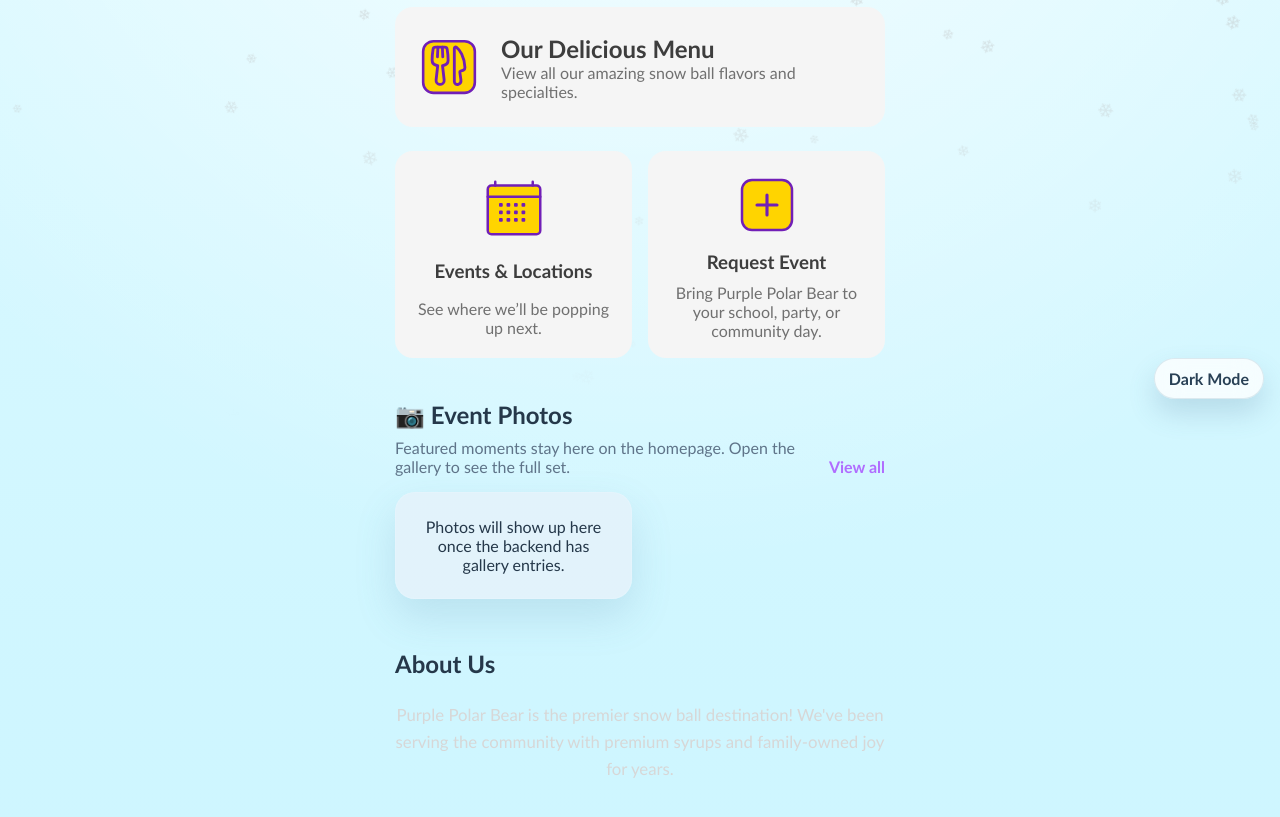
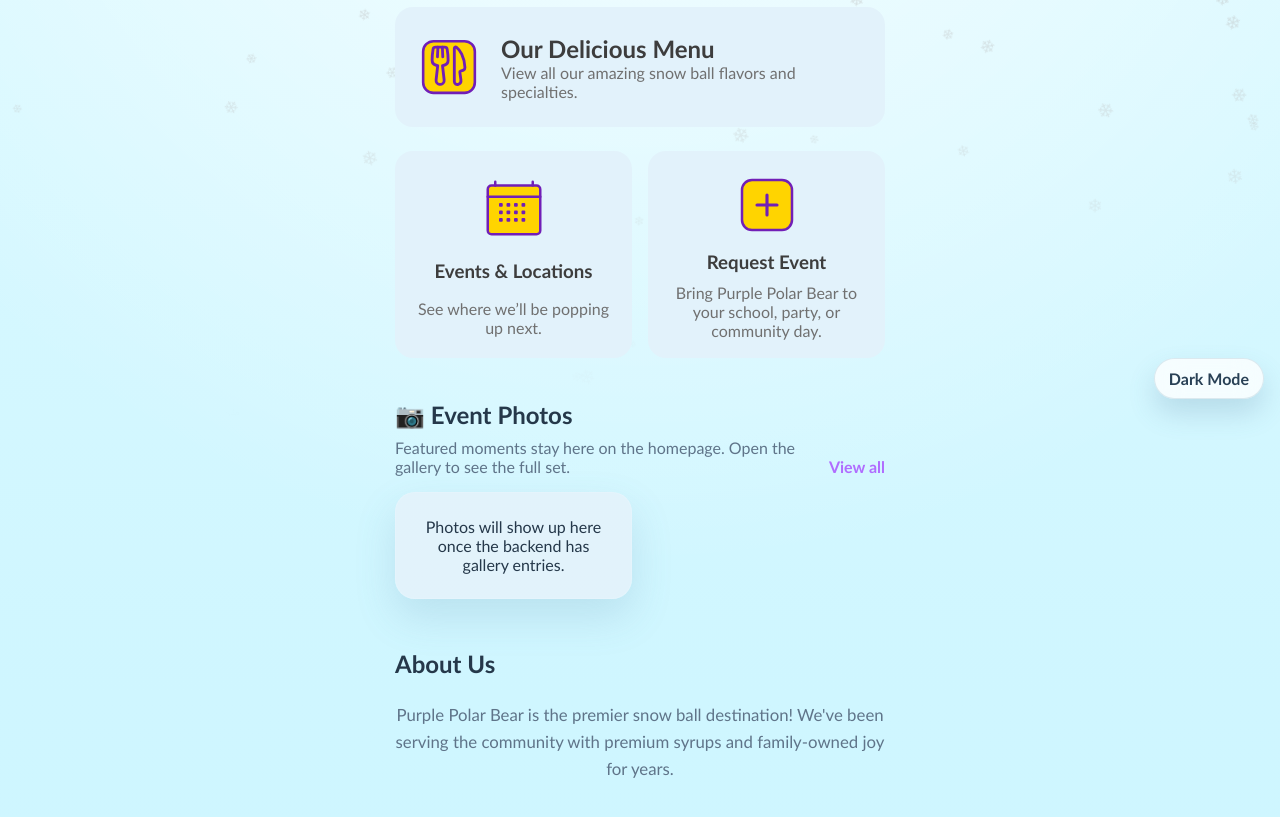
Before and after one commit to Bhauer2011/purple-polar-bear-v2, a website with bundled scripts: page index.html in a window 1280 px wide. Shown: the part 383-1200 px from the top of the page. Built offline with nearby package versions, Linux system fonts and the light colour scheme; files whose address does not match are found by name.

Commit message:
Tune light mode cards and About Us text color

```diff
--- a/styles.css
+++ b/styles.css
@@ -519,6 +519,10 @@
   border-radius: 18px;
 }
 
+body.theme-light .nav-card {
+  background: #e2f2fb;
+}
+
 .nav-card-link {
   text-decoration: none;
 }
@@ -891,6 +895,10 @@
   font-size: 1.05rem;
 }
 
+body.theme-light .about-home-copy {
+  color: var(--text-muted);
+}
+
 .share-row {
   display: flex;
   align-items: center;
```
